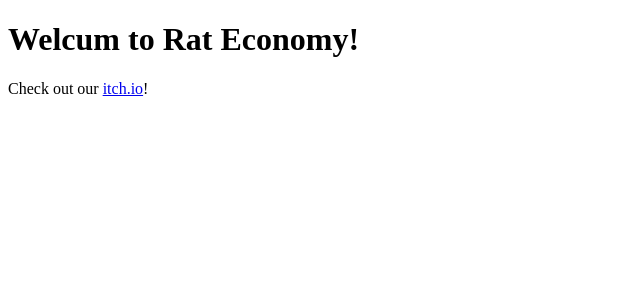
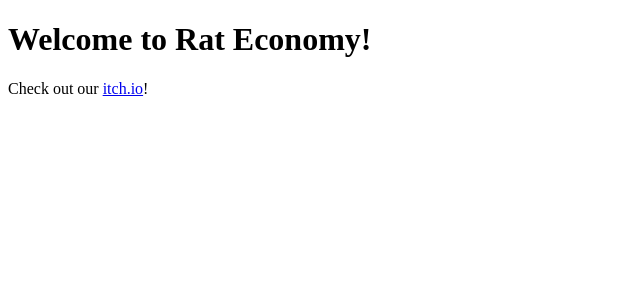
Before and after one commit to rat-economy/RatEconomyWebsite, a SvelteKit app: page / in a window 1280 px wide. Shown: the top 300 px of the page, without its empty margins (0-640 px from the left). Built offline with nearby package versions, Linux system fonts and the light colour scheme.

Commit message:
Update +page.svelte

```diff
--- a/src/routes/+page.svelte
+++ b/src/routes/+page.svelte
@@ -1,2 +1,2 @@
-<h1>Welcum to Rat Economy!</h1>
+<h1>Welcome to Rat Economy!</h1>
 <p>Check out our <a href="https://rat-economy.itch.io">itch.io</a>!</p>
```
